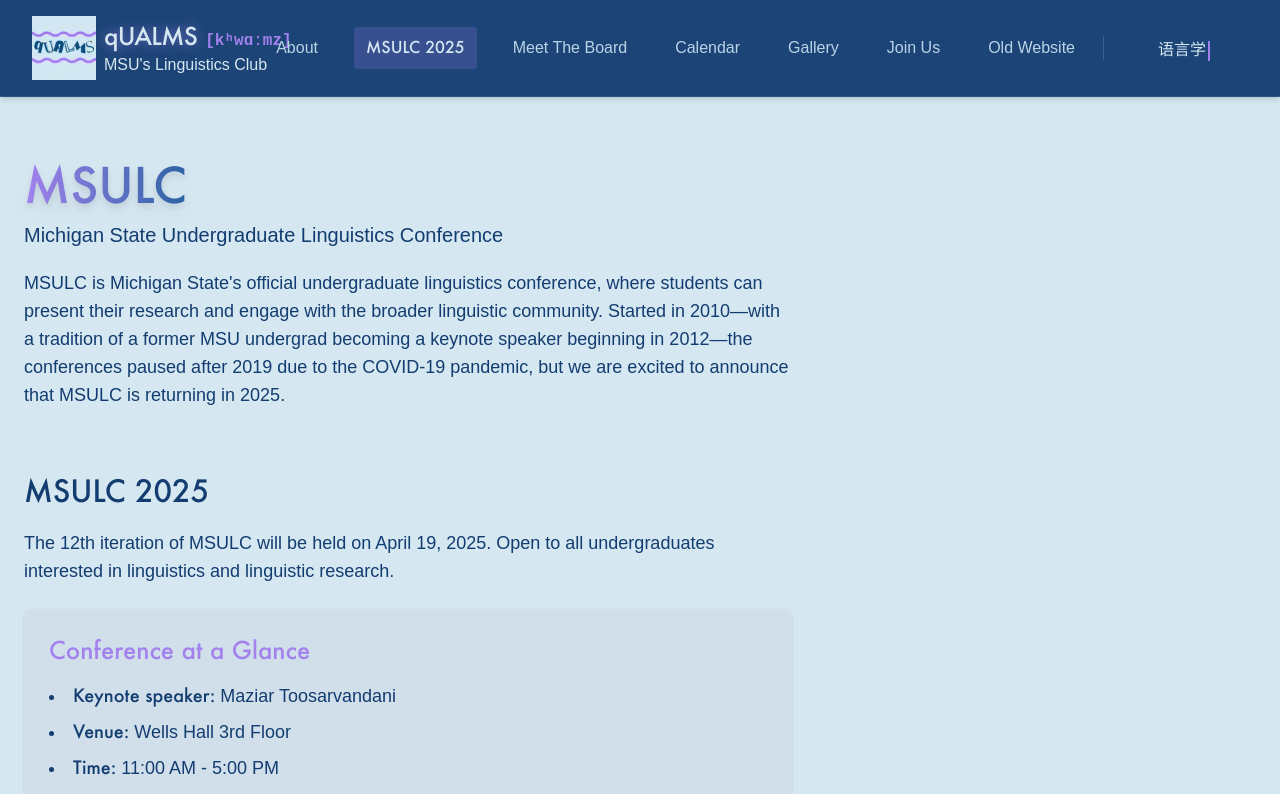
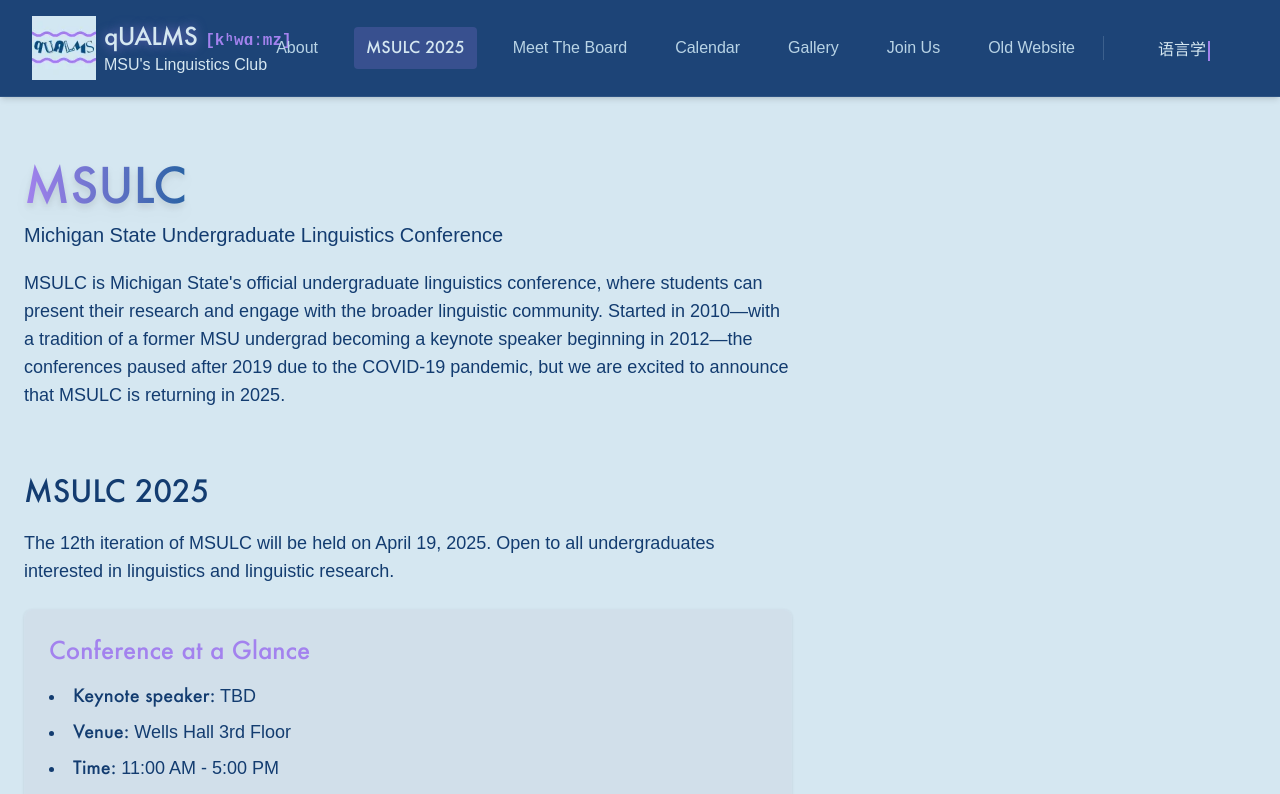
Before and after one commit to DevT02/qUALMS-website, a Next.js app: page /msulc in a window 1280 px wide. Shown: the top 794 px of the page. Built offline with nearby package versions, Linux system fonts and the light colour scheme; a web font is replaced by a local one.

Commit message:
at request

```diff
--- a/src/app/msulc/page.tsx
+++ b/src/app/msulc/page.tsx
@@ -35,7 +35,7 @@
           <div className="p-5 sm:p-6 bg-slate-300/40 rounded-lg shadow border border-ice-100/10">
             <h3 className="text-2xl font-bold mb-4 text-lavender">Conference at a Glance</h3>
             <ul className="text-lg list-disc list-inside space-y-2 mb-6">
-              <li><span className="font-bold">Keynote speaker:</span> Maziar Toosarvandani</li>
+              <li><span className="font-bold">Keynote speaker:</span> TBD</li>
               <li><span className="font-bold">Venue:</span> Wells Hall 3rd Floor</li>
               <li><span className="font-bold">Time:</span> 11:00 AM - 5:00 PM</li>
               <li><span className="font-bold">Date:</span> Saturday, April 19, 2025</li>
```
